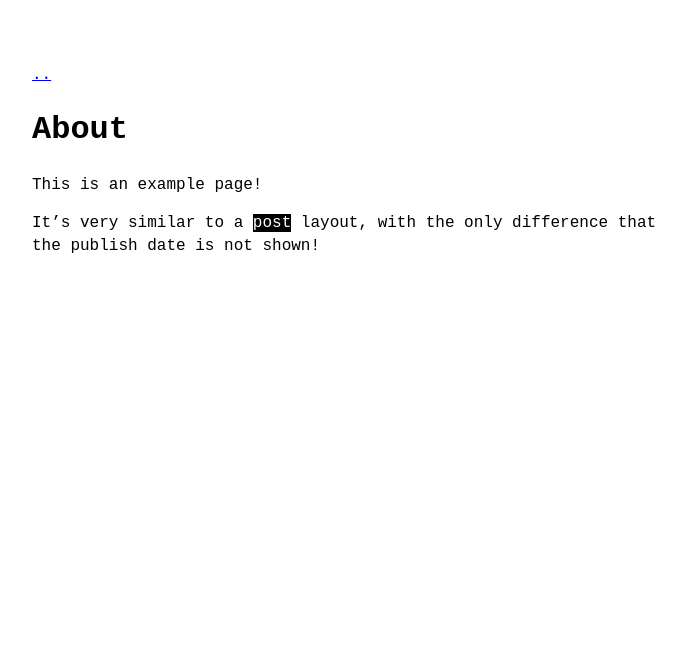
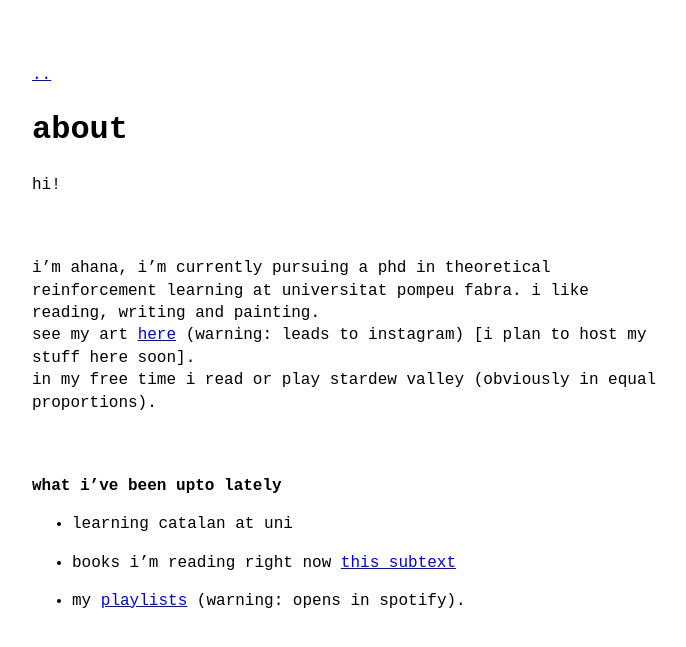
Before and after one commit to ahanadeb/ahanadeb.github.io, a Jekyll site: the page built from about.md, in a window 1280 px wide. Shown: the top 647 px of the page, without its empty margins (288-974 px from the left). Built offline with Jekyll 4.4.1, drawn with Linux system fonts in a browser that asks for light colours.

Commit message:
Update about.md

```diff
--- a/about.md
+++ b/about.md
@@ -1,8 +1,26 @@
 ---
 layout: page
-title: About
+title: about
 ---
 
-This is an example page!
+hi!
+<br>
 
-It's very similar to a `post` layout, with the only difference that the publish date is not shown!
+\
+\
+i'm ahana, i'm currently pursuing a phd in theoretical reinforcement learning at universitat pompeu fabra.
+i like reading, writing and painting.
+<br>
+see my art <a href='https://instagram.com/ahanadeb' target='_blank'>here</a> (warning: leads to instagram) [i plan to host my stuff here soon].
+<br>
+in my free time i read or play stardew valley (obviously in equal proportions).
+
+\
+\
+<b>what i've been upto lately</b>
+<br>
+- learning catalan at uni
+
+- books i'm reading right now [this subtext](booklist.md)
+
+- my <a href='https://open.spotify.com/user/9xchnex8pc3nixzsf3fxb4vju?si=-bUFBSaKR_a5XHKUVcYx2w' target='_blank'>playlists</a> (warning: opens in spotify).
```
